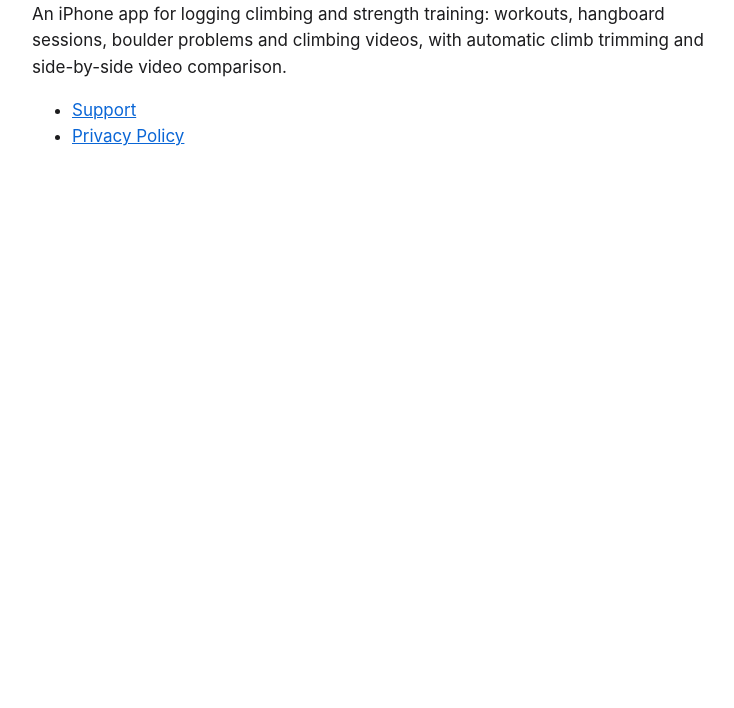
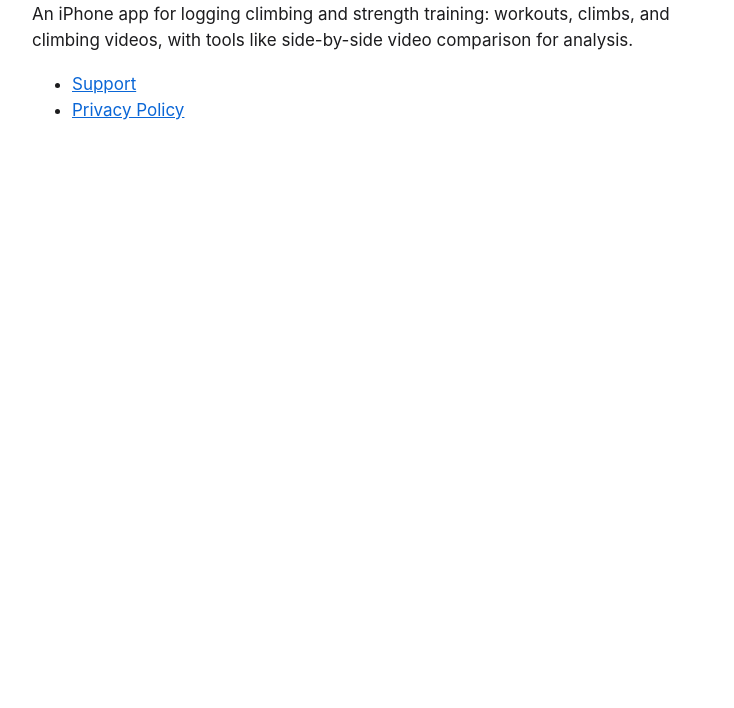
Before and after one commit to hungj/climb-logger-site, a plain HTML site: page index.html in a window 1280 px wide. Shown: the part 92-800 px from the top of the page, without its empty margins (268-1002 px from the left). Drawn offline with Linux system fonts and the light colour scheme.

Commit message:
Shorten the home page's app description

```diff
--- a/index.html
+++ b/index.html
@@ -9,7 +9,7 @@
 <body>
 <main>
 <h1>Climbing Workout Logger</h1>
-<p>An iPhone app for logging climbing and strength training: workouts, hangboard sessions, boulder problems and climbing videos, with automatic climb trimming and side-by-side video comparison.</p>
+<p>An iPhone app for logging climbing and strength training: workouts, climbs, and climbing videos, with tools like side-by-side video comparison for analysis.</p>
 <ul>
 <li><a href="support.html">Support</a></li>
 <li><a href="privacy.html">Privacy Policy</a></li>
```
